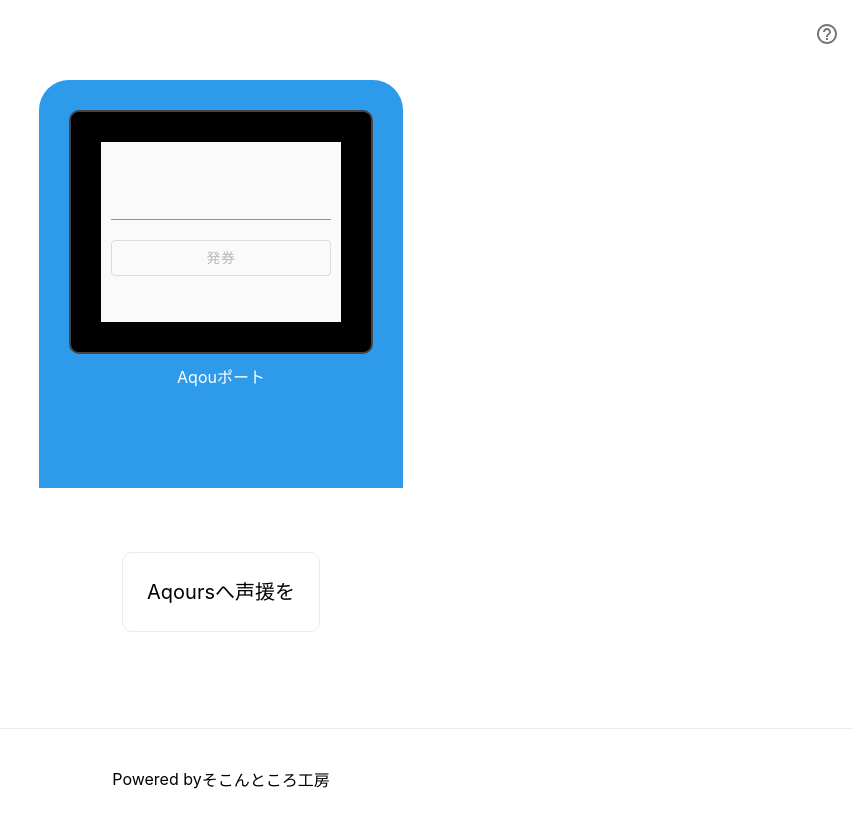
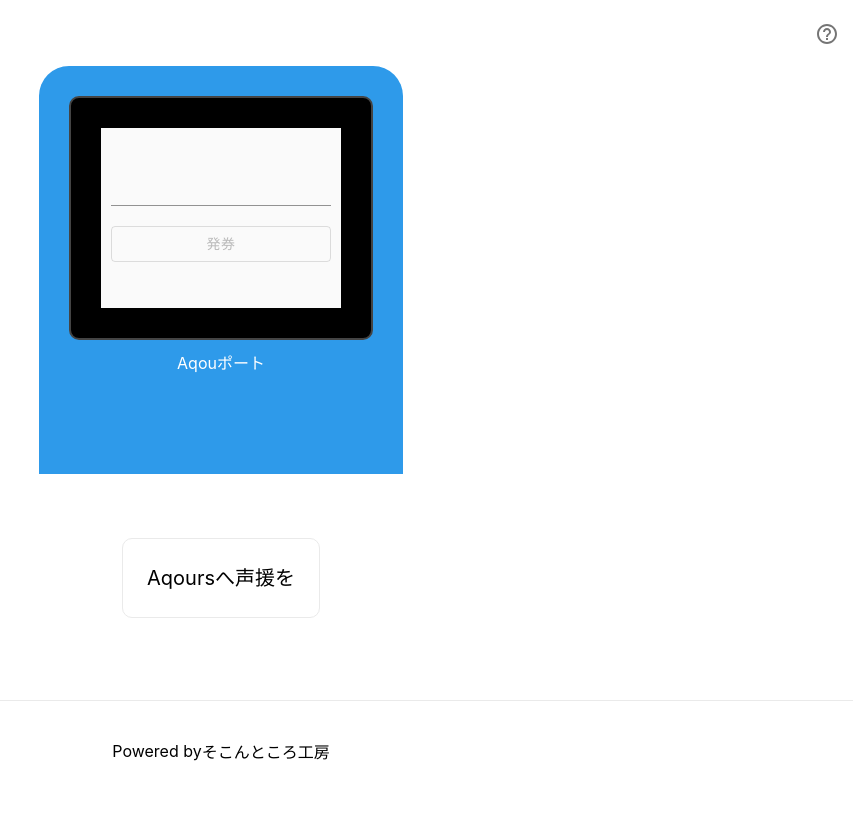
Before and after one commit to TatsuyaYamamoto/replica-ticket, a Next.js app: page / in a window 1280 px wide. Shown: the whole page, without its empty margins (419-1280 px from the left). After the commit the page ends 800 px from the top, so only its background shows below. Built offline with nearby package versions, Linux system fonts and the light colour scheme.

Commit message:
arrange style

```diff
--- a/styles/Home.module.css
+++ b/styles/Home.module.css
@@ -8,7 +8,7 @@
 }
 
 .main {
-  padding: 5rem 0;
+  padding: 3rem 0;
   flex: 1;
   display: flex;
   flex-direction: column;
```
